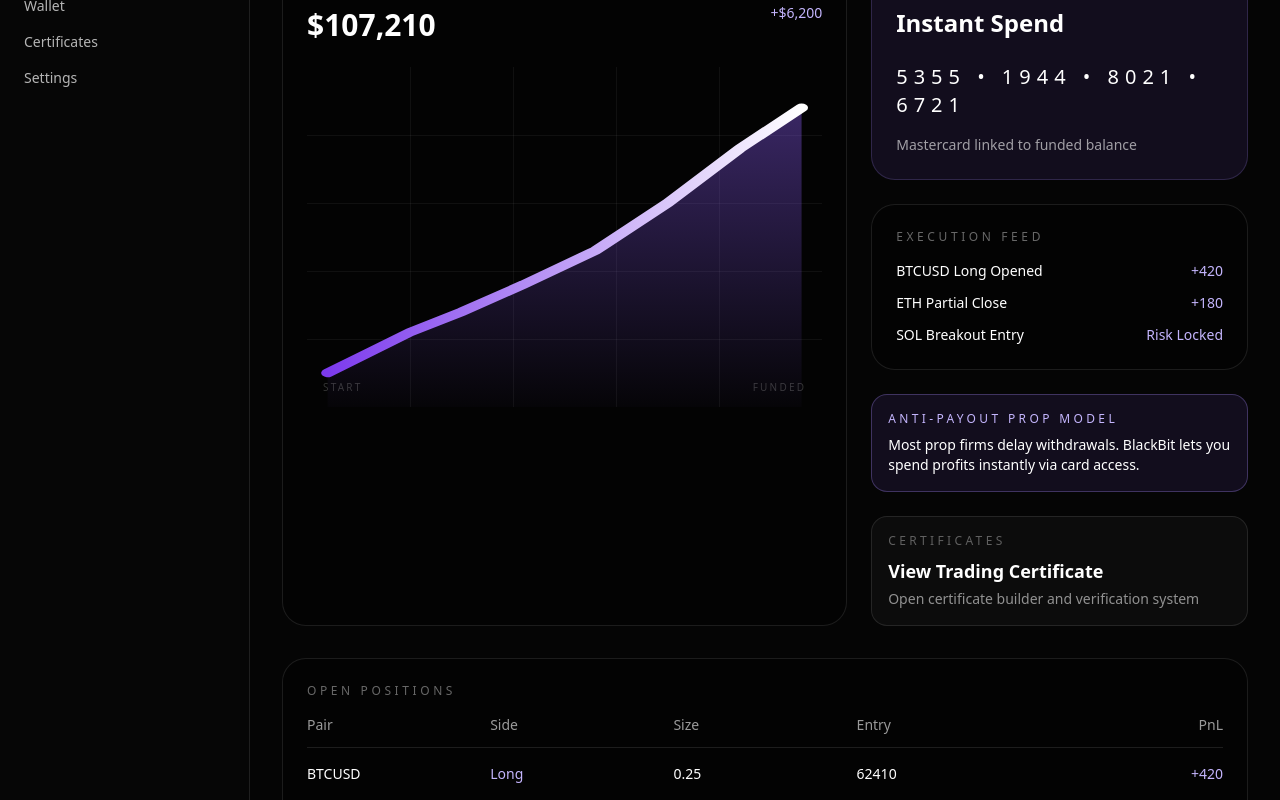
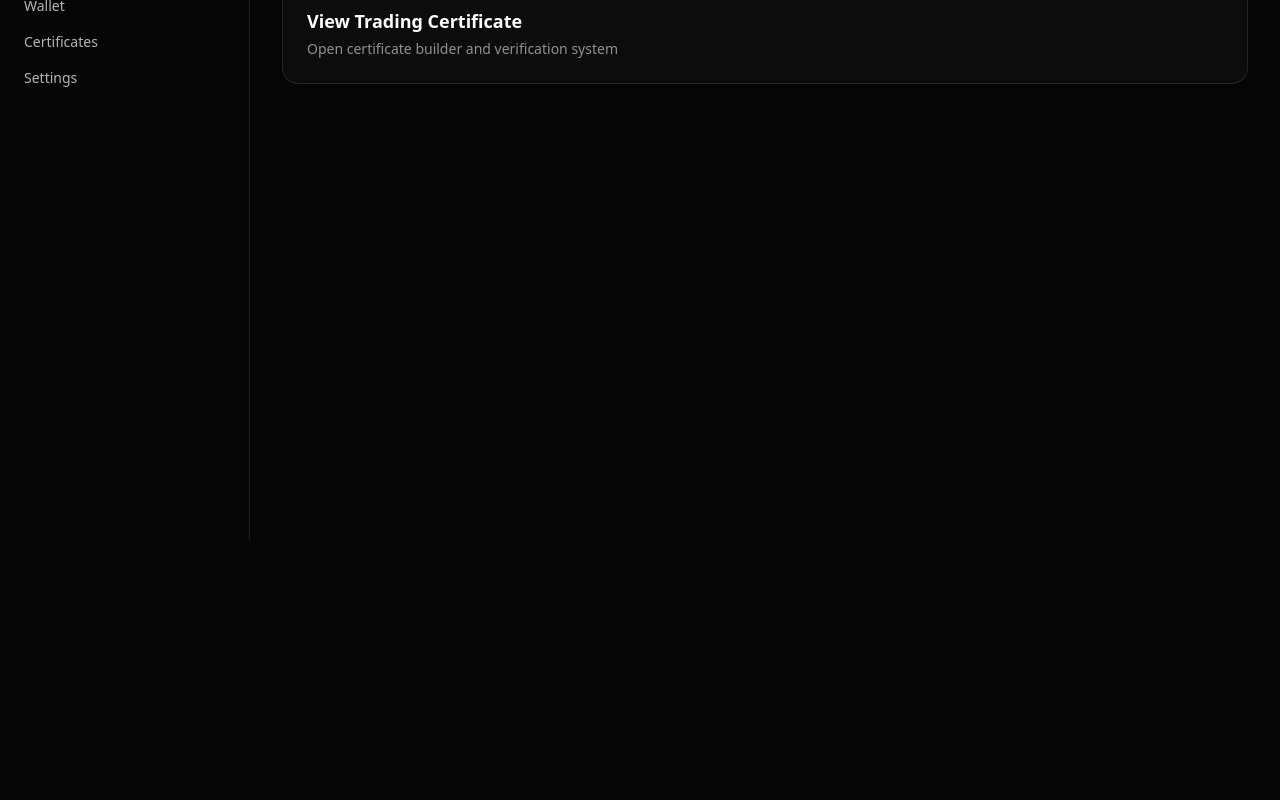
Before and after one commit to bullioon/blackbitfunding, a Next.js app: page /dashboard in a window 1280 px wide. Shown: the part 260-1060 px from the top of the page. After the commit the page ends 800 px from the top, so only its background shows below. Built offline with nearby package versions, Linux system fonts and the light colour scheme.

Commit message:
final build fix

```diff
--- a/app/dashboard/page.tsx
+++ b/app/dashboard/page.tsx
@@ -1,36 +1,12 @@
 "use client";
 
 import BlackBitMark from "@/components/BlackBitMark";
-import { useMemo, useState } from "react";
-
-type CurvePoint = {
-  x: number;
-  y: number;
-  label: string;
-  value: string;
-  pnl: string;
-};
+import Link from "next/link";
 
 export default function DashboardPage() {
-  const [curvePoint, setCurvePoint] = useState<CurvePoint | null>(null);
-
-  const equityPoints: CurvePoint[] = useMemo(
-    () => [
-      { x: 4, y: 90, label: "Day 1", value: "$101,200", pnl: "+$200" },
-      { x: 12, y: 84, label: "Day 4", value: "$102,000", pnl: "+$1,000" },
-      { x: 20, y: 78, label: "Day 7", value: "$102,500", pnl: "+$1,500" },
-      { x: 30, y: 72, label: "Day 10", value: "$103,000", pnl: "+$2,000" },
-      { x: 42, y: 64, label: "Day 15", value: "$104,200", pnl: "+$3,200" },
-      { x: 56, y: 54, label: "Day 20", value: "$105,200", pnl: "+$4,200" },
-      { x: 70, y: 40, label: "Day 24", value: "$106,200", pnl: "+$5,200" },
-      { x: 84, y: 24, label: "Day 28", value: "$106,900", pnl: "+$5,900" },
-      { x: 96, y: 12, label: "Day 30", value: "$107,200", pnl: "+$6,200" },
-    ],
-    []
-  );
-
   return (
     <main className="flex min-h-screen bg-[#050505] text-white">
+      {/* SIDEBAR */}
       <aside className="hidden w-[250px] border-r border-white/10 bg-[#060606] p-6 lg:block">
         <div className="flex items-center gap-3">
           <BlackBitMark className="h-10 w-10" />
@@ -41,44 +17,50 @@ export default function DashboardPage() {
 
         <nav className="mt-12 space-y-4 text-sm">
           <div className="text-violet-400">Overview</div>
+
           <div className="cursor-pointer text-white/70 hover:text-white">
             Accounts
           </div>
+
           <div className="cursor-pointer text-white/70 hover:text-white">
             Positions
           </div>
+
           <div className="cursor-pointer text-white/70 hover:text-white">
             Execution
           </div>
+
           <div className="cursor-pointer text-white/70 hover:text-white">
             Wallet
           </div>
-          <a
-            href="/certificate"
+
+          <Link
+            href="/certificate/"
             className="block text-white/70 hover:text-white"
           >
             Certificates
-          </a>
+          </Link>
+
           <div className="cursor-pointer text-white/70 hover:text-white">
             Settings
           </div>
         </nav>
       </aside>
 
+      {/* MAIN */}
       <div className="flex-1">
         <header className="flex items-center justify-between border-b border-white/10 px-8 py-4">
           <div className="text-xs uppercase tracking-[0.3em] text-white/40">
             BlackBit Terminal
           </div>
 
-          <div className="flex items-center gap-3">
           <div className="rounded-full bg-violet-500/10 px-3 py-1 text-xs text-violet-300">
             LIVE
-            </div>
           </div>
         </header>
 
         <section className="mx-auto max-w-7xl px-8 py-10">
+          {/* STATS */}
           <div className="mb-8 grid grid-cols-2 gap-4 md:grid-cols-4">
             {[
               ["Balance", "$104,420"],
@@ -98,194 +80,11 @@ export default function DashboardPage() {
             ))}
           </div>
 
-          <div className="grid gap-6 xl:grid-cols-[1.2fr_0.8fr]">
-            <div className="rounded-3xl border border-white/10 bg-black/40 p-6">
-              <div className="flex items-center justify-between">
-                <div>
-                  <div className="text-xs uppercase tracking-[0.3em] text-white/40">
-                    Equity Curve
-                  </div>
-                  <div className="mt-2 text-3xl font-semibold">
-                    {curvePoint ? curvePoint.value : "$107,210"}
-                  </div>
-                </div>
-
-                <div className="text-sm text-violet-300">
-                  {curvePoint ? curvePoint.pnl : "+$6,200"}
-                </div>
-              </div>
-
-              <div
-                className="relative mt-6 h-[340px]"
-                onMouseLeave={() => setCurvePoint(null)}
-              >
-                <div className="absolute inset-x-0 top-[20%] border-t border-white/5" />
-                <div className="absolute inset-x-0 top-[40%] border-t border-white/5" />
-                <div className="absolute inset-x-0 top-[60%] border-t border-white/5" />
-                <div className="absolute inset-x-0 top-[80%] border-t border-white/5" />
-
-                <div className="absolute inset-y-0 left-[20%] border-l border-white/5" />
-                <div className="absolute inset-y-0 left-[40%] border-l border-white/5" />
-                <div className="absolute inset-y-0 left-[60%] border-l border-white/5" />
-                <div className="absolute inset-y-0 left-[80%] border-l border-white/5" />
-
-                <svg
-                  viewBox="0 0 100 100"
-                  preserveAspectRatio="none"
-                  className="absolute inset-0 h-full w-full"
-                >
-                  <defs>
-                    <linearGradient id="equityStroke" x1="0%" x2="100%">
-                      <stop offset="0%" stopColor="#7c3aed" />
-                      <stop offset="100%" stopColor="#ffffff" />
-                    </linearGradient>
-
-                    <linearGradient
-                      id="equityFill"
-                      x1="0%"
-                      y1="0%"
-                      x2="0%"
-                      y2="100%"
-                    >
-                      <stop
-                        offset="0%"
-                        stopColor="rgba(139,92,246,0.4)"
-                      />
-                      <stop
-                        offset="100%"
-                        stopColor="rgba(139,92,246,0.02)"
-                      />
-                    </linearGradient>
-                  </defs>
-
-                  <path
-                    d="M4,90 L12,84 L20,78 L30,72 L42,64 L56,54 L70,40 L84,24 L96,12 L96,100 L4,100 Z"
-                    fill="url(#equityFill)"
-                  />
-
-                  <path
-                    d="M4,90 L12,84 L20,78 L30,72 L42,64 L56,54 L70,40 L84,24 L96,12"
-                    fill="none"
-                    stroke="url(#equityStroke)"
-                    strokeWidth="2.5"
-                    strokeLinecap="round"
-                  />
-                </svg>
-
-                {equityPoints.map((point) => (
-                  <button
-                    key={point.label}
-                    onMouseEnter={() => setCurvePoint(point)}
-                    className="absolute h-8 w-8 -translate-x-1/2 -translate-y-1/2"
-                    style={{
-                      left: `${point.x}%`,
-                      top: `${point.y}%`,
-                    }}
-                  />
-                ))}
-
-                {curvePoint && (
-                  <>
-                    <div
-                      className="absolute bottom-0 top-0 w-px bg-violet-300/40"
-                      style={{ left: `${curvePoint.x}%` }}
-                    />
-
-                    <div
-                      className="absolute h-4 w-4 -translate-x-1/2 -translate-y-1/2 rounded-full border border-white/70 bg-violet-200 shadow-[0_0_22px_rgba(196,181,253,1)]"
-                      style={{
-                        left: `${curvePoint.x}%`,
-                        top: `${curvePoint.y}%`,
-                      }}
-                    />
-
-                    <div
-                      className="absolute z-20 w-[170px] rounded-2xl border border-violet-400/20 bg-[#0d0b12]/95 p-3 text-left shadow-xl"
-                      style={{
-                        left: `calc(${curvePoint.x}% + 12px)`,
-                        top: `calc(${curvePoint.y}% - 20px)`,
-                      }}
-                    >
-                      <div className="text-[10px] uppercase tracking-[0.28em] text-white/30">
-                        {curvePoint.label}
-                      </div>
-
-                      <div className="mt-1 text-lg font-semibold">
-                        {curvePoint.value}
-                      </div>
-
-                      <div className="text-sm text-violet-300">
-                        {curvePoint.pnl}
-                      </div>
-                    </div>
-                  </>
-                )}
-
-                <div className="absolute bottom-3 left-4 text-[10px] uppercase tracking-[0.22em] text-white/20">
-                  Start
-                </div>
-                <div className="absolute bottom-3 right-4 text-[10px] uppercase tracking-[0.22em] text-white/20">
-                  Funded
-                </div>
-              </div>
-            </div>
-
-            <div className="space-y-6">
-              <div className="rounded-3xl border border-violet-400/20 bg-violet-500/10 p-6">
-                <div className="text-xs uppercase tracking-[0.3em] text-violet-300">
-                  Wallet Access
-                </div>
-
-                <div className="mt-2 text-2xl font-semibold">
-                  Instant Spend
-                </div>
-
-                <div className="mt-6 text-xl tracking-[0.3em]">
-                  5355 • 1944 • 8021 • 6721
-                </div>
-
-                <div className="mt-4 text-sm text-white/60">
-                  Mastercard linked to funded balance
-                </div>
-              </div>
-
-              <div className="rounded-3xl border border-white/10 bg-black/40 p-6">
-                <div className="text-xs uppercase tracking-[0.3em] text-white/40">
-                  Execution Feed
-                </div>
-
-                <div className="mt-4 space-y-3 text-sm">
-                  <div className="flex justify-between">
-                    <span>BTCUSD Long Opened</span>
-                    <span className="text-violet-300">+420</span>
-                  </div>
-
-                  <div className="flex justify-between">
-                    <span>ETH Partial Close</span>
-                    <span className="text-violet-300">+180</span>
-                  </div>
-
-                  <div className="flex justify-between">
-                    <span>SOL Breakout Entry</span>
-                    <span className="text-violet-300">Risk Locked</span>
-                  </div>
-                </div>
-              </div>
-
-              <div className="rounded-2xl border border-violet-400/30 bg-violet-500/10 p-4">
-                <div className="text-xs uppercase tracking-[0.28em] text-violet-300">
-                  Anti-Payout Prop Model
-                </div>
-
-                <div className="mt-2 text-sm text-white">
-                  Most prop firms delay withdrawals. BlackBit lets you spend
-                  profits instantly via card access.
-                </div>
-              </div>
-
-              <a
+          {/* CERTIFICATE CTA */}
+          <div className="mt-8">
+            <Link
               href="/certificate"
-                className="block rounded-2xl border border-white/10 bg-white/[0.03] p-4 transition hover:bg-white/[0.05]"
+              className="block rounded-2xl border border-white/10 bg-white/[0.03] p-6 transition hover:bg-white/[0.05]"
             >
               <div className="text-xs uppercase tracking-[0.28em] text-white/35">
                 Certificates
@@ -296,41 +95,7 @@ export default function DashboardPage() {
               <div className="mt-1 text-sm text-white/55">
                 Open certificate builder and verification system
               </div>
-              </a>
-            </div>
-          </div>
-
-          <div className="mt-8 rounded-3xl border border-white/10 bg-black/40 p-6">
-            <div className="mb-4 text-xs uppercase tracking-[0.3em] text-white/40">
-              Open Positions
-            </div>
-
-            <div className="grid grid-cols-5 border-b border-white/10 pb-3 text-sm text-white/60">
-              <div>Pair</div>
-              <div>Side</div>
-              <div>Size</div>
-              <div>Entry</div>
-              <div className="text-right">PnL</div>
-            </div>
-
-            {[
-              ["BTCUSD", "Long", "0.25", "62410", "+420"],
-              ["ETHUSD", "Long", "1.2", "3120", "+180"],
-              ["SOLUSD", "Long", "40", "132", "+95"],
-            ].map((row, i) => (
-              <div
-                key={i}
-                className="grid grid-cols-5 border-b border-white/5 py-4 text-sm"
-              >
-                <div>{row[0]}</div>
-                <div className="text-violet-300">{row[1]}</div>
-                <div>{row[2]}</div>
-                <div>{row[3]}</div>
-                <div className="text-right text-violet-300">
-                  {row[4]}
-                </div>
-              </div>
-            ))}
+            </Link>
           </div>
         </section>
       </div>
```
Also changed, not shown: app/certificate/[id]/page.tsx (+22 -13 lines). Lines whose indentation alone changed are shown as unchanged.
